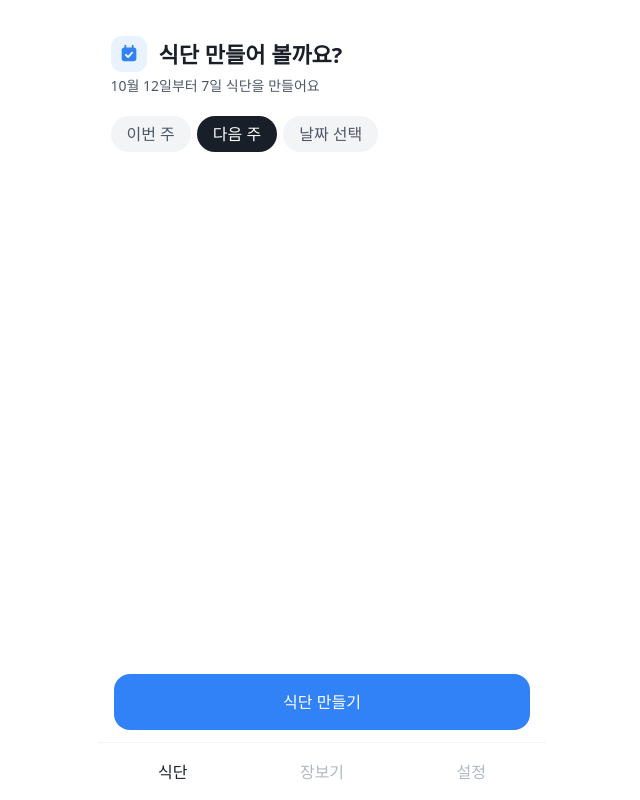
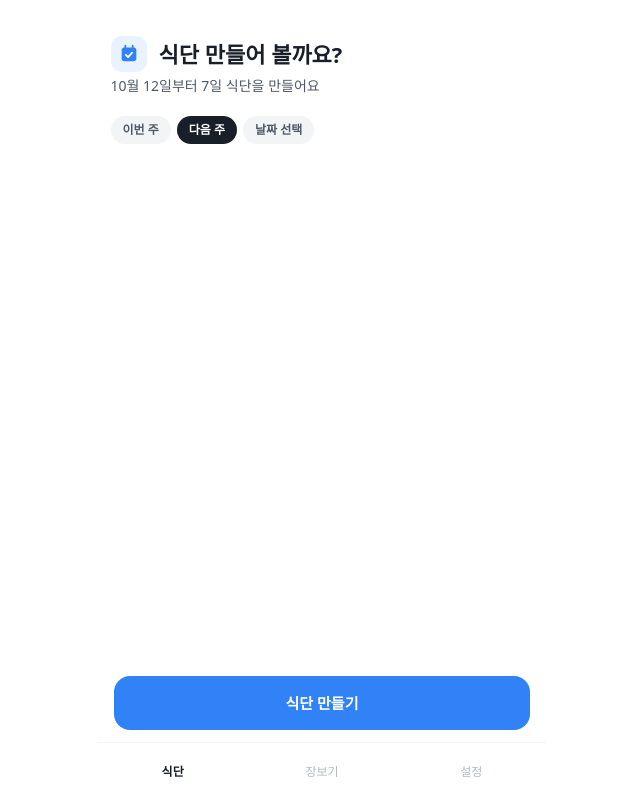
Before and after one commit to StarYankie/mealplan, a React (Vite) app: page / in a window 1280 px wide. Shown: the whole page, without its empty margins (318-958 px from the left). Built offline with nearby package versions, Linux system fonts and the light colour scheme.

Commit message:
fix: 버튼 글자 크기가 Tailwind 지정을 덮어쓰던 전역 CSS 수정, 시작일 칩 크기 축소

```diff
--- a/src/App.tsx
+++ b/src/App.tsx
@@ -37,7 +37,7 @@ export default function App() {
             key={t.key}
             aria-current={tab === t.key ? 'page' : undefined}
             onClick={() => setTab(t.key)}
-            className={`flex-1 text-[11px] ${tab === t.key ? 'font-bold text-ink' : 'text-faint'}`}
+            className={`flex-1 text-xs ${tab === t.key ? 'font-bold text-ink' : 'text-faint'}`}
           >
             {t.label}
           </button>
--- a/src/index.css
+++ b/src/index.css
@@ -46,7 +46,9 @@ body {
   background: var(--c-surface);
   color: var(--c-ink);
 }
-button {
-  font: inherit;
-  cursor: pointer;
+/* 레이어 밖에 쓰면 Tailwind 유틸리티(text-xs 등)를 덮어쓴다. 글꼴 상속은 Tailwind 기본(preflight)이 이미 해 준다. */
+@layer base {
+  button {
+    cursor: pointer;
+  }
 }
--- a/src/ui/PlanScreen.tsx
+++ b/src/ui/PlanScreen.tsx
@@ -90,7 +90,7 @@ export function PlanScreen({ settings, recipes, plan, onPlan }: Props) {
             key={c.label}
             aria-pressed={c.on}
             onClick={c.onClick}
-            className={`rounded-full px-4 py-1.5 text-[13px] font-semibold ${c.on ? 'bg-ink text-surface' : 'bg-line text-sub'}`}
+            className={`rounded-full px-3 py-1.5 text-xs font-semibold ${c.on ? 'bg-ink text-surface' : 'bg-line text-sub'}`}
           >
             {c.label}
           </button>
```
